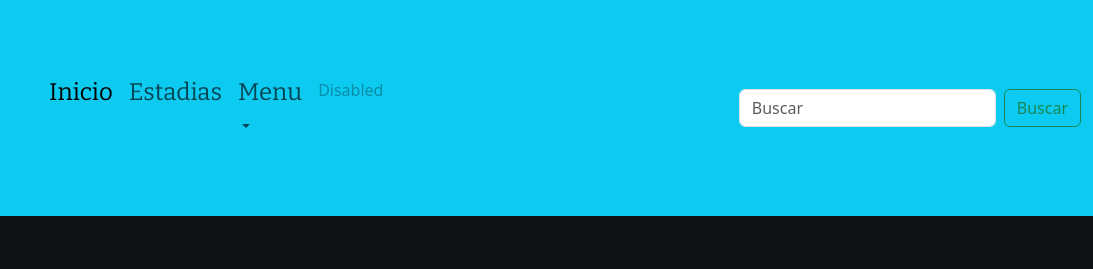
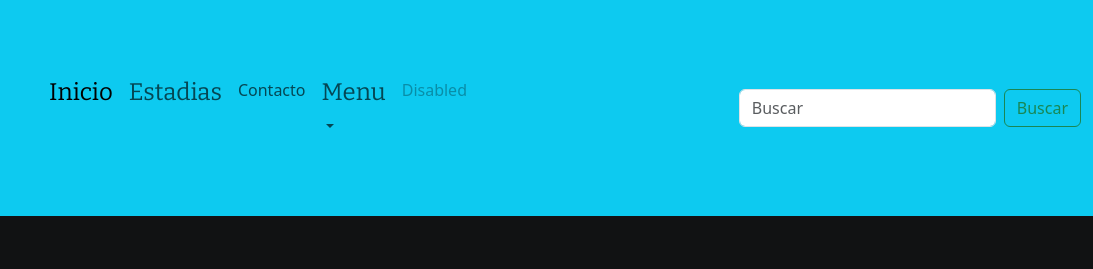
Before and after one commit to nestdanchia/TPTURISMO, a plain HTML site: page index.html in a window 1280 px wide. Shown: the top 269 px of the page, 187-1280 px from the left. Drawn offline with nearby package versions, Linux system fonts and the light colour scheme.

Commit message:
Update index.html
formulario

```diff
--- a/index.html
+++ b/index.html
@@ -66,6 +66,11 @@
           <li class="nav-item">
             <a class="nav-link" href="#">
               <h4> Estadias</h4>
+            </a>
+          </li>
+          <li class="nav-item">
+            <a class="nav-link" href="./formulario.html">
+               Contacto
             </a>
           </li>
           <li class="nav-item dropdown">
```
